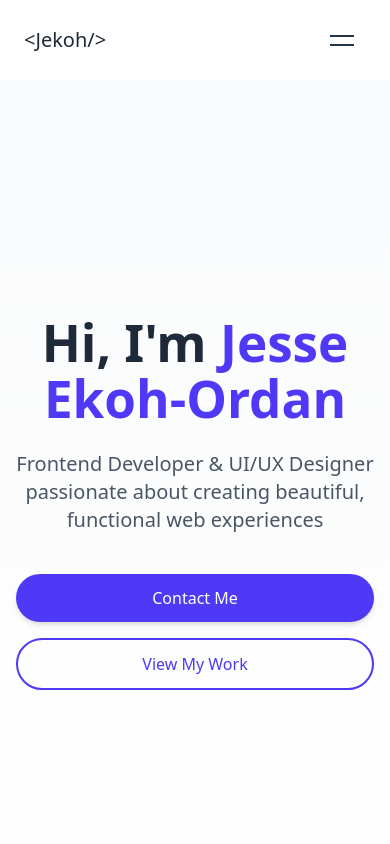
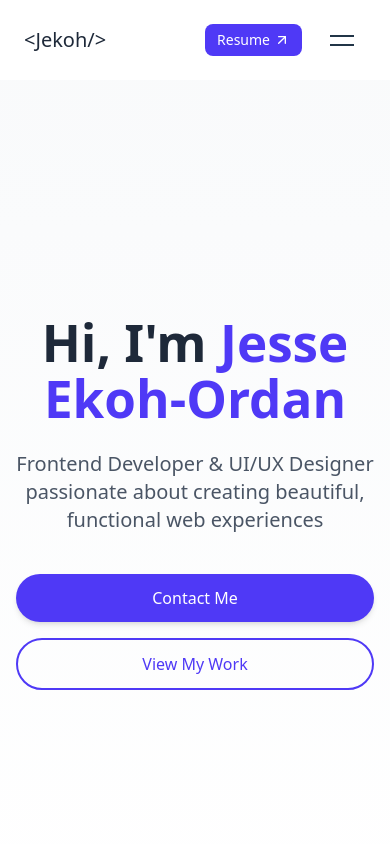
Before and after one commit to Jesseekoh/Jesseekoh.github.io, a React (Vite) app: page / in a window 390 px wide. Shown: the top 844 px of the page. Built offline with nearby package versions, Linux system fonts and the light colour scheme.

Commit message:
Refactor code structure for improved readability and maintainability

```diff
--- a/src/components/Navbar.tsx
+++ b/src/components/Navbar.tsx
@@ -1,7 +1,7 @@
 import { Spiral as Hamburger } from 'hamburger-react';
 import { useState, useEffect } from 'react';
 
-const Navbar = () => {
+export default function Navbar() {
   const [isMenuOpen, setIsMenuOpen] = useState(false);
   const [scrolled, setScrolled] = useState(false);
   const [visible, setVisible] = useState(true);
@@ -17,6 +17,9 @@ const Navbar = () => {
 
   useEffect(() => {
     const handleScroll = () => {
+      // Don't hide navbar when mobile menu is open
+      if (isMenuOpen) return;
+
       const currentScrollY = window.scrollY;
 
       // Update scrolled state for shadow effect
@@ -40,7 +43,7 @@ const Navbar = () => {
 
     window.addEventListener('scroll', handleScroll);
     return () => window.removeEventListener('scroll', handleScroll);
-  }, [lastScrollY]);
+  }, [lastScrollY, isMenuOpen]);
 
   const scrollToSection = (sectionId: string) => {
     const element = document.getElementById(sectionId);
@@ -124,7 +127,7 @@ const Navbar = () => {
           Contact
         </a>
         <a
-          href="/resume.pdf"
+          href="/Jesse_Ekoh-Ordan_Resume.pdf"
           download
           className="flex items-center bg-indigo-600 text-white px-4 py-2 rounded-lg font-medium hover:bg-indigo-700 transition-colors"
         >
@@ -136,7 +139,7 @@ const Navbar = () => {
             viewBox="0 0 24 24"
             fill="none"
             stroke="currentColor"
-            stroke-width="2"
+            strokeWidth="2"
             stroke-linecap="round"
             stroke-linejoin="round"
             className="lucide lucide-arrow-up-right-icon lucide-arrow-up-right"
@@ -147,17 +150,41 @@ const Navbar = () => {
         </a>
       </div>
 
-      {/* Mobile Menu Button */}
-      <div
-        className="md:hidden flex flex-col space-y-1 cursor-pointer z-50"
-        onClick={toggleMenu}
-      >
-        <Hamburger size={24} toggled={isMenuOpen} />
+      {/* Mobile Menu Button and Resume Download */}
+      <div className="md:hidden flex items-center space-x-4">
+        <a
+          href="/Jesse_Ekoh-Ordan_Resume.pdf"
+          download
+          className="flex items-center text-sm bg-indigo-600 text-white px-3 py-1.5 rounded-lg font-medium hover:bg-indigo-700 transition-colors"
+        >
+          Resume
+          <svg
+            xmlns="http://www.w3.org/2000/svg"
+            width="16"
+            height="16"
+            viewBox="0 0 24 24"
+            fill="none"
+            stroke="currentColor"
+            strokeWidth="2"
+            strokeLinecap="round"
+            strokeLinejoin="round"
+            className="lucide lucide-arrow-up-right-icon lucide-arrow-up-right ml-1"
+          >
+            <path d="M7 7h10v10" />
+            <path d="M7 17 17 7" />
+          </svg>
+        </a>
+        <div
+          className="flex flex-col space-y-1 cursor-pointer z-50"
+          onClick={toggleMenu}
+        >
+          <Hamburger size={24} toggled={isMenuOpen} />
+        </div>
       </div>
 
       {/* Mobile Menu */}
       <div
-        className={`fixed top-0 left-0 w-full h-screen bg-white z-40 transition-all duration-300 ease-in-out pt-16 ${
+        className={`fixed top-0 left-0 w-full h-dvh bg-white z-40 transition-all duration-300 ease-in-out pt-16 ${
           isMenuOpen ? 'opacity-100 visible' : 'opacity-0 invisible'
         }`}
       >
@@ -210,6 +237,4 @@ const Navbar = () => {
       </div>
     </nav>
   );
-};
-
-export default Navbar;
+}
--- a/src/sections/Contact.tsx
+++ b/src/sections/Contact.tsx
@@ -36,9 +36,9 @@ export default function Contact() {
                     viewBox="0 0 24 24"
                     fill="none"
                     stroke="currentColor"
-                    stroke-width="2"
-                    stroke-linecap="round"
-                    stroke-linejoin="round"
+                    strokeWidth="2"
+                    strokeLinecap="round"
+                    strokeLinejoin="round"
                     className="lucide lucide-mail-icon lucide-mail"
                   >
                     <path d="m22 7-8.991 5.727a2 2 0 0 1-2.009 0L2 7" />
--- a/src/sections/Profile.tsx
+++ b/src/sections/Profile.tsx
@@ -21,32 +21,60 @@ export default function Profile() {
               <div>
                 <h4 className="font-medium text-gray-800 mb-2">Frontend</h4>
                 <div className="flex flex-wrap gap-2">
-                  <span className="bg-indigo-100 text-indigo-800 text-sm px-3 py-1 rounded">React</span>
-                  <span className="bg-indigo-100 text-indigo-800 text-sm px-3 py-1 rounded">Next.js</span>
-                  <span className="bg-indigo-100 text-indigo-800 text-sm px-3 py-1 rounded">TypeScript</span>
-                  <span className="bg-indigo-100 text-indigo-800 text-sm px-3 py-1 rounded">JavaScript</span>
-                  <span className="bg-indigo-100 text-indigo-800 text-sm px-3 py-1 rounded">HTML/CSS</span>
-                  <span className="bg-indigo-100 text-indigo-800 text-sm px-3 py-1 rounded">Tailwind CSS</span>
-                  <span className="bg-indigo-100 text-indigo-800 text-sm px-3 py-1 rounded">UI/UX Design</span>
+                  <span className="bg-indigo-100 text-indigo-800 text-sm px-3 py-1 rounded">
+                    React
+                  </span>
+                  <span className="bg-indigo-100 text-indigo-800 text-sm px-3 py-1 rounded">
+                    Next.js
+                  </span>
+                  <span className="bg-indigo-100 text-indigo-800 text-sm px-3 py-1 rounded">
+                    TypeScript
+                  </span>
+                  <span className="bg-indigo-100 text-indigo-800 text-sm px-3 py-1 rounded">
+                    JavaScript
+                  </span>
+                  <span className="bg-indigo-100 text-indigo-800 text-sm px-3 py-1 rounded">
+                    HTML/CSS
+                  </span>
+                  <span className="bg-indigo-100 text-indigo-800 text-sm px-3 py-1 rounded">
+                    Tailwind CSS
+                  </span>
+                  <span className="bg-indigo-100 text-indigo-800 text-sm px-3 py-1 rounded">
+                    UI/UX Design
+                  </span>
                 </div>
               </div>
 
               <div>
                 <h4 className="font-medium text-gray-800 mb-2">Backend</h4>
                 <div className="flex flex-wrap gap-2">
-                  <span className="bg-indigo-100 text-indigo-800 text-sm px-3 py-1 rounded">Node.js</span>
-                  <span className="bg-indigo-100 text-indigo-800 text-sm px-3 py-1 rounded">Python</span>
-                  <span className="bg-indigo-100 text-indigo-800 text-sm px-3 py-1 rounded">Flask</span>
-                  <span className="bg-indigo-100 text-indigo-800 text-sm px-3 py-1 rounded">Ruby on Rails</span>
+                  <span className="bg-indigo-100 text-indigo-800 text-sm px-3 py-1 rounded">
+                    Node.js
+                  </span>
+                  <span className="bg-indigo-100 text-indigo-800 text-sm px-3 py-1 rounded">
+                    Python
+                  </span>
+                  <span className="bg-indigo-100 text-indigo-800 text-sm px-3 py-1 rounded">
+                    Flask
+                  </span>
+                  <span className="bg-indigo-100 text-indigo-800 text-sm px-3 py-1 rounded">
+                    Ruby on Rails
+                  </span>
                 </div>
               </div>
 
               <div>
                 <h4 className="font-medium text-gray-800 mb-2">Databases</h4>
                 <div className="flex flex-wrap gap-2">
-                  <span className="bg-indigo-100 text-indigo-800 text-sm px-3 py-1 rounded">MongoDB</span>
-                  <span className="bg-indigo-100 text-indigo-800 text-sm px-3 py-1 rounded">MySQL</span>
-                  <span className="bg-indigo-100 text-indigo-800 text-sm px-3 py-1 rounded">PostgreSQL</span>
+                  <span className="bg-indigo-100 text-indigo-800 text-sm px-3 py-1 rounded">
+                    MongoDB
+                  </span>
+                  <span className="bg-indigo-100 text-indigo-800 text-sm px-3 py-1 rounded">
+                    MySQL
+                  </span>
+                  <span className="bg-indigo-100 text-indigo-800 text-sm px-3 py-1 rounded">
+                    PostgreSQL
+                  </span>
                 </div>
               </div>
             </div>
@@ -134,9 +162,9 @@ export default function Profile() {
                     viewBox="0 0 24 24"
                     fill="none"
                     stroke="currentColor"
-                    stroke-width="2"
-                    stroke-linecap="round"
-                    stroke-linejoin="round"
+                    strokeWidth="2"
+                    strokeLinecap="round"
+                    strokeLinejoin="round"
                     className="lucide lucide-arrow-up-right-icon lucide-arrow-up-right ml-1"
                   >
                     <path d="M7 7h10v10" />
@@ -157,9 +185,9 @@ export default function Profile() {
                     viewBox="0 0 24 24"
                     fill="none"
                     stroke="currentColor"
-                    stroke-width="2"
-                    stroke-linecap="round"
-                    stroke-linejoin="round"
+                    strokeWidth="2"
+                    strokeLinecap="round"
+                    strokeLinejoin="round"
                     className="lucide lucide-arrow-up-right-icon lucide-arrow-up-right ml-1"
                   >
                     <path d="M7 7h10v10" />
@@ -213,9 +241,9 @@ export default function Profile() {
                     viewBox="0 0 24 24"
                     fill="none"
                     stroke="currentColor"
-                    stroke-width="2"
-                    stroke-linecap="round"
-                    stroke-linejoin="round"
+                    strokeWidth="2"
+                    strokeLinecap="round"
+                    strokeLinejoin="round"
                     className="lucide lucide-arrow-up-right-icon lucide-arrow-up-right ml-1"
                   >
                     <path d="M7 7h10v10" />
@@ -236,9 +264,9 @@ export default function Profile() {
                     viewBox="0 0 24 24"
                     fill="none"
                     stroke="currentColor"
-                    stroke-width="2"
-                    stroke-linecap="round"
-                    stroke-linejoin="round"
+                    strokeWidth="2"
+                    strokeLinecap="round"
+                    strokeLinejoin="round"
                     className="lucide lucide-arrow-up-right-icon lucide-arrow-up-right ml-1"
                   >
                     <path d="M7 7h10v10" />
@@ -292,9 +320,9 @@ export default function Profile() {
                     viewBox="0 0 24 24"
                     fill="none"
                     stroke="currentColor"
-                    stroke-width="2"
-                    stroke-linecap="round"
-                    stroke-linejoin="round"
+                    strokeWidth="2"
+                    strokeLinecap="round"
+                    strokeLinejoin="round"
                     className="lucide lucide-arrow-up-right-icon lucide-arrow-up-right ml-1"
                   >
                     <path d="M7 7h10v10" />
@@ -315,9 +343,9 @@ export default function Profile() {
                     viewBox="0 0 24 24"
                     fill="none"
                     stroke="currentColor"
-                    stroke-width="2"
-                    stroke-linecap="round"
-                    stroke-linejoin="round"
+                    strokeWidth="2"
+                    strokeLinecap="round"
+                    strokeLinejoin="round"
                     className="lucide lucide-arrow-up-right-icon lucide-arrow-up-right ml-1"
                   >
                     <path d="M7 7h10v10" />
```
Also changed, not shown: 1 other file (tests, documents, lock files or other folders).
